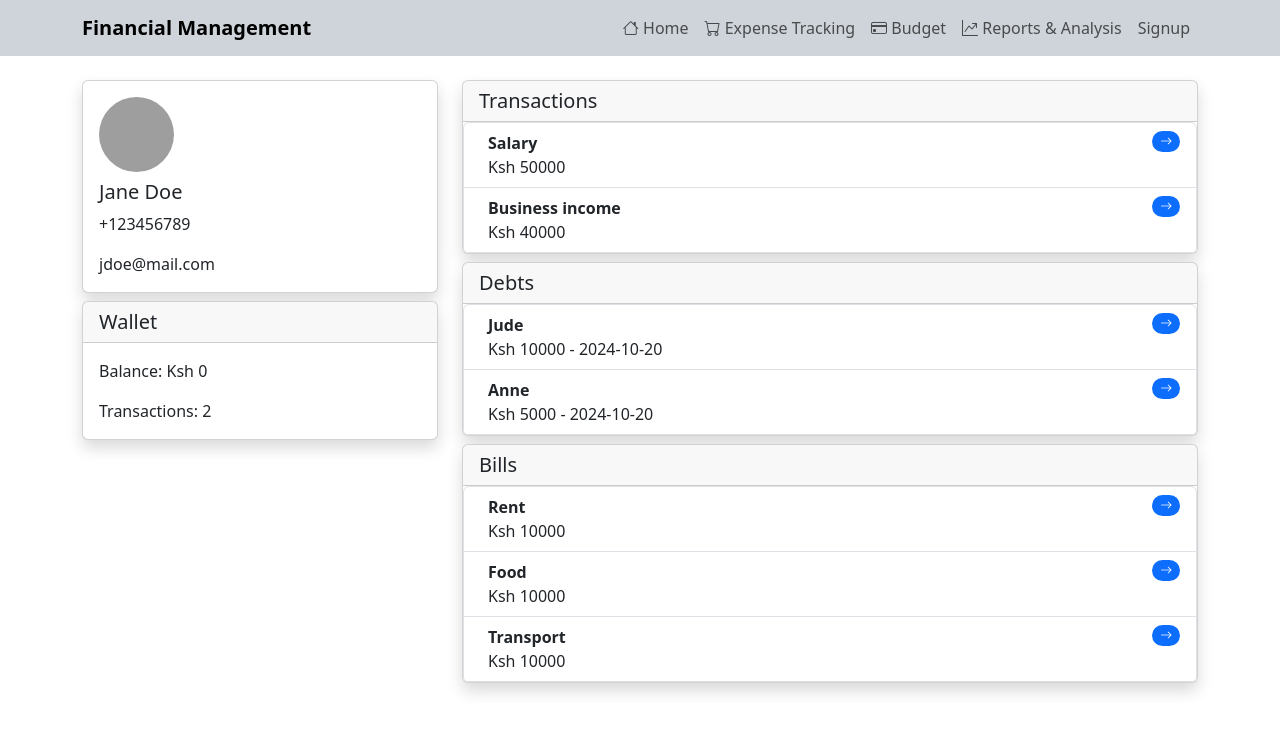
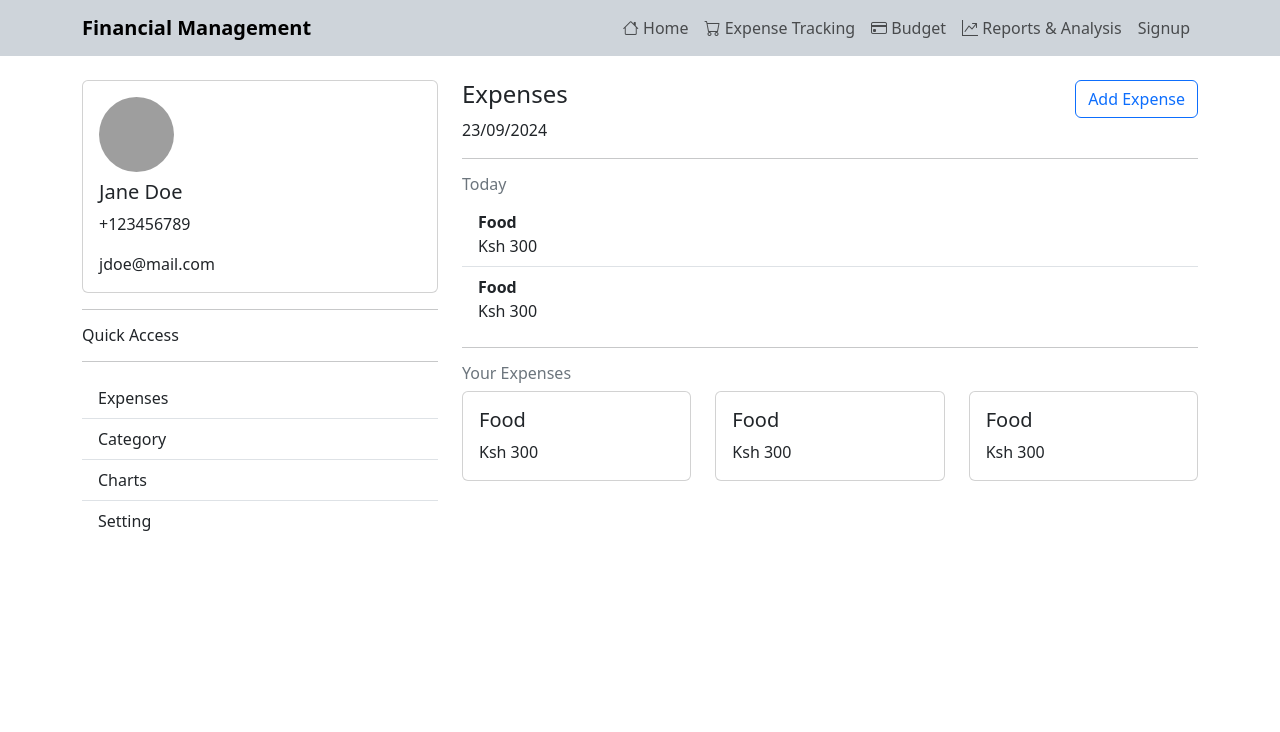
Before and after one commit to JudyOchanda/financial-management, a React (Create React App) app: page / in a window 1280 px wide. Shown: the top 732 px of the page. Built offline with nearby package versions, Linux system fonts and the light colour scheme; grey boxes are pictures that could not be loaded.

Commit message:
fix homepage

```diff
--- a/src/pages/Home.jsx
+++ b/src/pages/Home.jsx
@@ -1,11 +1,102 @@
 import React from "react";
-import HomeWallet from "../layouts/home/HomeComponents";
+import avatarImg from "../assets/images/home/ava.jpg";
+import { useUserContext } from "../authContext";
+import { Link } from "react-router-dom";
+import Button from "react-bootstrap/Button";
 
 function Home() {
+  const { user } = useUserContext();
   return (
     <>
       <div className="container py-2">
-        <HomeWallet />
+        <div className="row">
+          <div className="col-md-4 col-sm-12 mb-3">
+            <article>
+              <div className="card">
+                <div className="card-body">
+                  <img src={avatarImg} alt="" className="avatar-image mb-2" />
+                  <h5 className="card-title">{user.name}</h5>
+                  <p className="card-text">{user.phone}</p>
+                  <p className="card-text">{user.email}</p>
+                </div>
+              </div>
+            </article>
+            <hr />
+            <article>
+              <h6>Quick Access</h6>
+              <hr />
+              <div className="list-group list-group-flush">
+                <Link className="list-group-item">Expenses</Link>
+                <Link className="list-group-item">Category</Link>
+                <Link className="list-group-item">Charts</Link>
+                <Link className="list-group-item">Setting</Link>
+              </div>
+            </article>
+          </div>
+
+          <div className="col-md-8 col-sm-12 mb-3">
+            <div className="d-flex justify-content-between">
+              <h4>Expenses</h4>
+              <Button variant="outline-primary">Add Expense</Button>
+            </div>
+            <p>23/09/2024</p>
+            <hr />
+
+            <div className="mb-3">
+              <h6 className="text-secondary">Today</h6>
+              <div className="list-group list-group-flush">
+                <div className="list-group-item d-flex justify-content-between align-items-center">
+                  <div className="me-auto">
+                    <div className="fw-semibold">Food</div>
+                    Ksh 300
+                  </div>
+                </div>
+                <div className="list-group-item d-flex justify-content-between align-items-center">
+                  <div className="me-auto">
+                    <div className="fw-semibold">Food</div>
+                    Ksh 300
+                  </div>
+                </div>
+              </div>
+            </div>
+
+            <hr />
+
+            <div className="mb-3">
+              <h6 className="text-secondary">Your Expenses</h6>
+              <article>
+                <div className="row">
+                  <div className="col-md-4 col-sm-12 mb-2">
+                    <div className="card">
+                      <div className="card-body">
+                        <h5 className="card-title">Food</h5>
+                        <p className="card-text">Ksh 300</p>
+                      </div>
+                    </div>
+                  </div>
+
+                  <div className="col-md-4 col-sm-12 mb-2">
+                    <div className="card">
+                      <div className="card-body">
+                        <h5 className="card-title">Food</h5>
+                        <p className="card-text">Ksh 300</p>
+                      </div>
+                    </div>
+                  </div>
+
+                  <div className="col-md-4 col-sm-12 mb-2">
+                    <div className="card">
+                      <div className="card-body">
+                        <h5 className="card-title">Food</h5>
+                        <p className="card-text">Ksh 300</p>
+                      </div>
+                    </div>
+                  </div>
+                </div>
+              </article>
+            </div>
+          </div>
+        </div>
       </div>
     </>
   );
```
